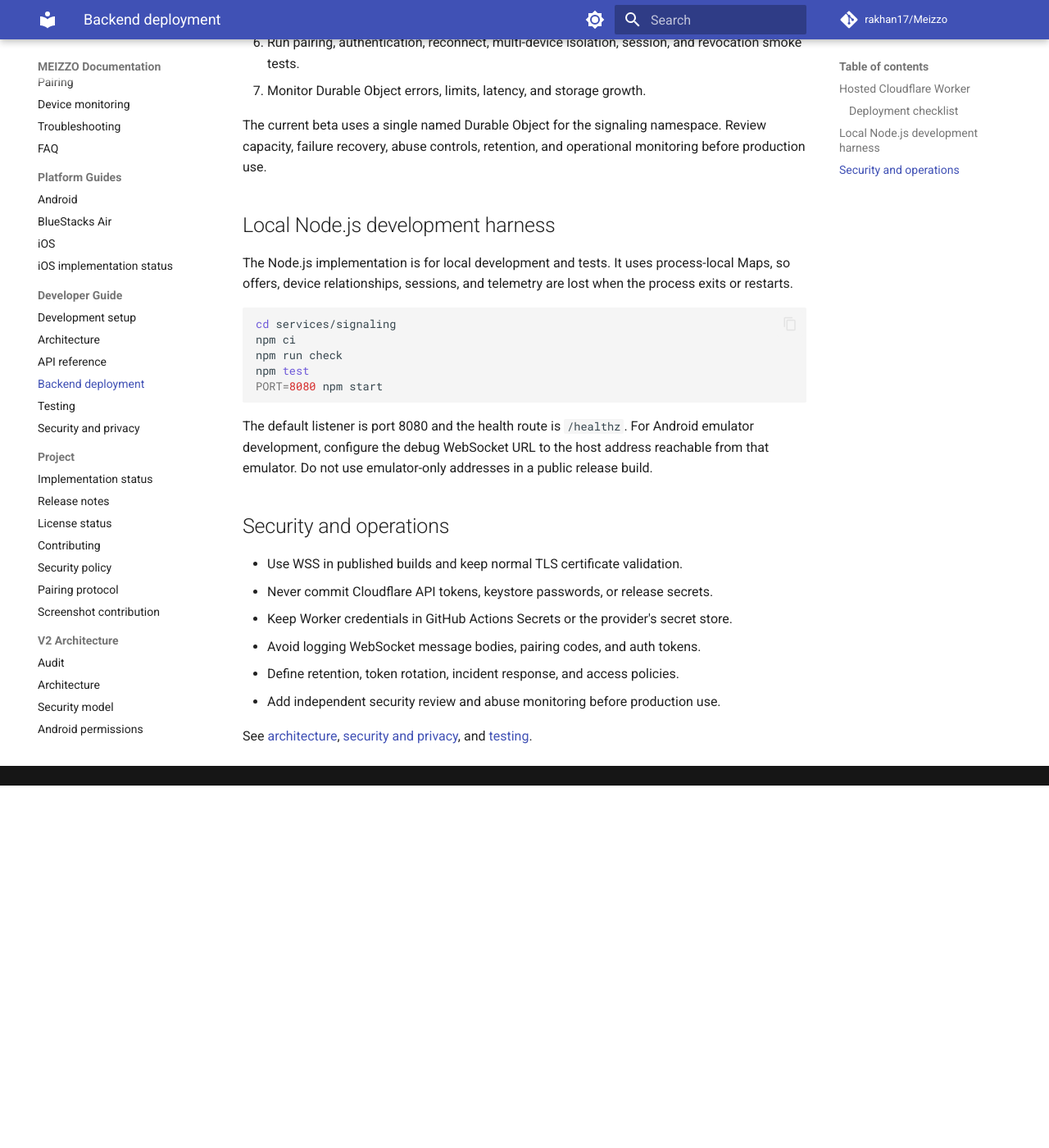
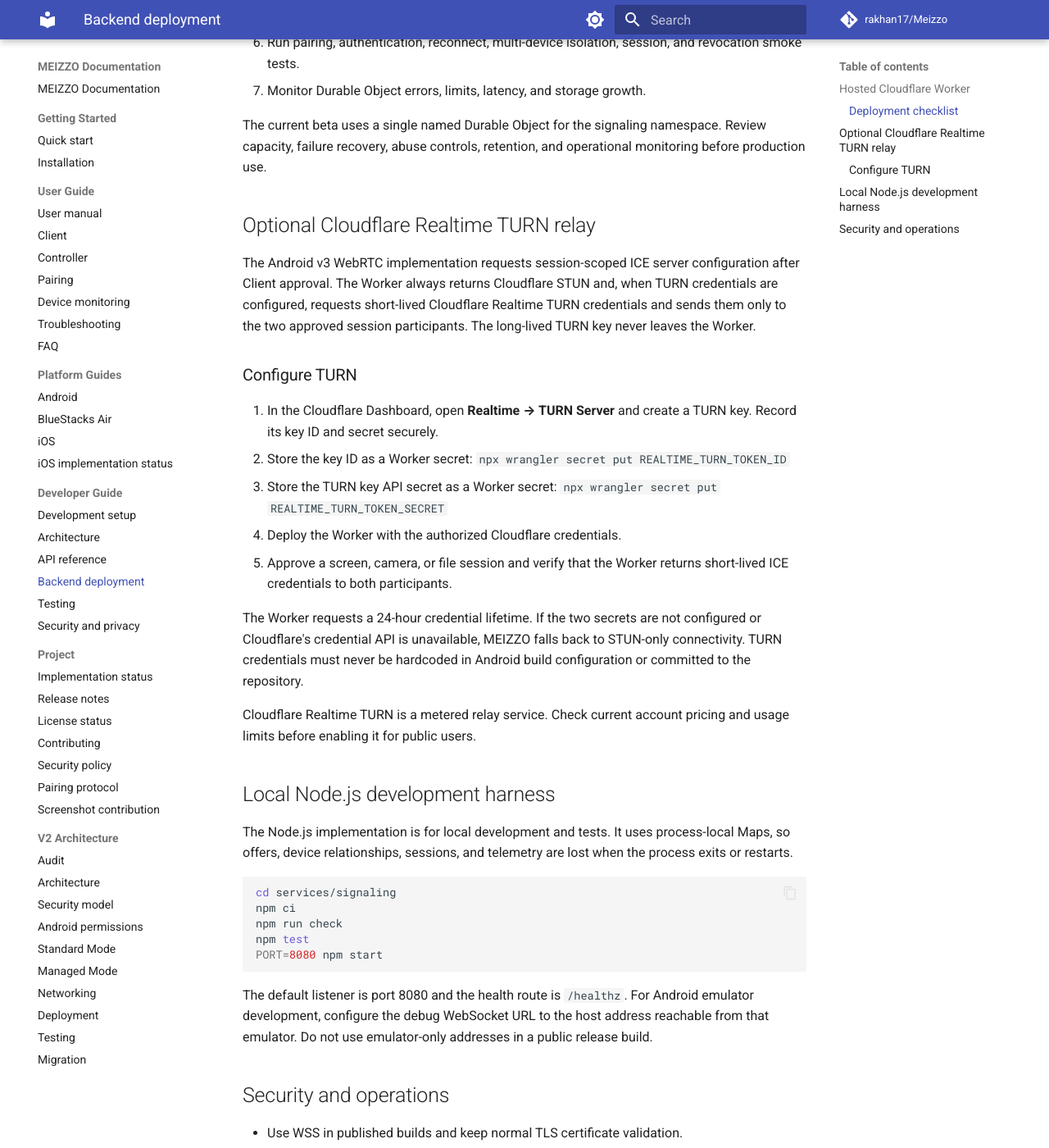
Before and after one commit to rakhan17/Meizzo, an MkDocs documentation site: the page built from docs/backend-deployment.md, in a window 1280 px wide and 1400 px high, scrolled down 898 px. Shown: the whole window at 82% size. Built offline with MkDocs 1.6.1 and Material for MkDocs 9.7.7, drawn with Linux system fonts in a browser that asks for light colours; comment, search, counter and statistics services are not loaded; before the commit the page ends 1856 px from its top, so only the background shows below that; some of the changed text lies outside the part shown.

Commit message:
docs(v3): add secure Cloudflare TURN credential setup

```diff
--- a/docs/backend-deployment.md
+++ b/docs/backend-deployment.md
@@ -36,6 +36,34 @@ The current beta uses a single named Durable Object for the signaling
 namespace. Review capacity, failure recovery, abuse controls, retention, and
 operational monitoring before production use.
 
+## Optional Cloudflare Realtime TURN relay
+
+The Android v3 WebRTC implementation requests session-scoped ICE server
+configuration after Client approval. The Worker always returns Cloudflare STUN
+and, when TURN credentials are configured, requests short-lived Cloudflare
+Realtime TURN credentials and sends them only to the two approved session
+participants. The long-lived TURN key never leaves the Worker.
+
+### Configure TURN
+
+1. In the Cloudflare Dashboard, open **Realtime → TURN Server** and create a
+   TURN key. Record its key ID and secret securely.
+2. Store the key ID as a Worker secret:
+   `npx wrangler secret put REALTIME_TURN_TOKEN_ID`
+3. Store the TURN key API secret as a Worker secret:
+   `npx wrangler secret put REALTIME_TURN_TOKEN_SECRET`
+4. Deploy the Worker with the authorized Cloudflare credentials.
+5. Approve a screen, camera, or file session and verify that the Worker returns
+   short-lived ICE credentials to both participants.
+
+The Worker requests a 24-hour credential lifetime. If the two secrets are not
+configured or Cloudflare's credential API is unavailable, MEIZZO falls back to
+STUN-only connectivity. TURN credentials must never be hardcoded in Android
+build configuration or committed to the repository.
+
+Cloudflare Realtime TURN is a metered relay service. Check current account
+pricing and usage limits before enabling it for public users.
+
 ## Local Node.js development harness
 
 The Node.js implementation is for local development and tests. It uses
@@ -59,8 +87,8 @@ in a public release build.
 
 - Use WSS in published builds and keep normal TLS certificate validation.
 - Never commit Cloudflare API tokens, keystore passwords, or release secrets.
-- Keep Worker credentials in GitHub Actions Secrets or the provider's secret
-  store.
+- Keep Worker credentials and Realtime TURN key secrets in the provider's
+  secret store. Never expose them to Client or Controller APKs.
 - Avoid logging WebSocket message bodies, pairing codes, and auth tokens.
 - Define retention, token rotation, incident response, and access policies.
 - Add independent security review and abuse monitoring before production use.
```
